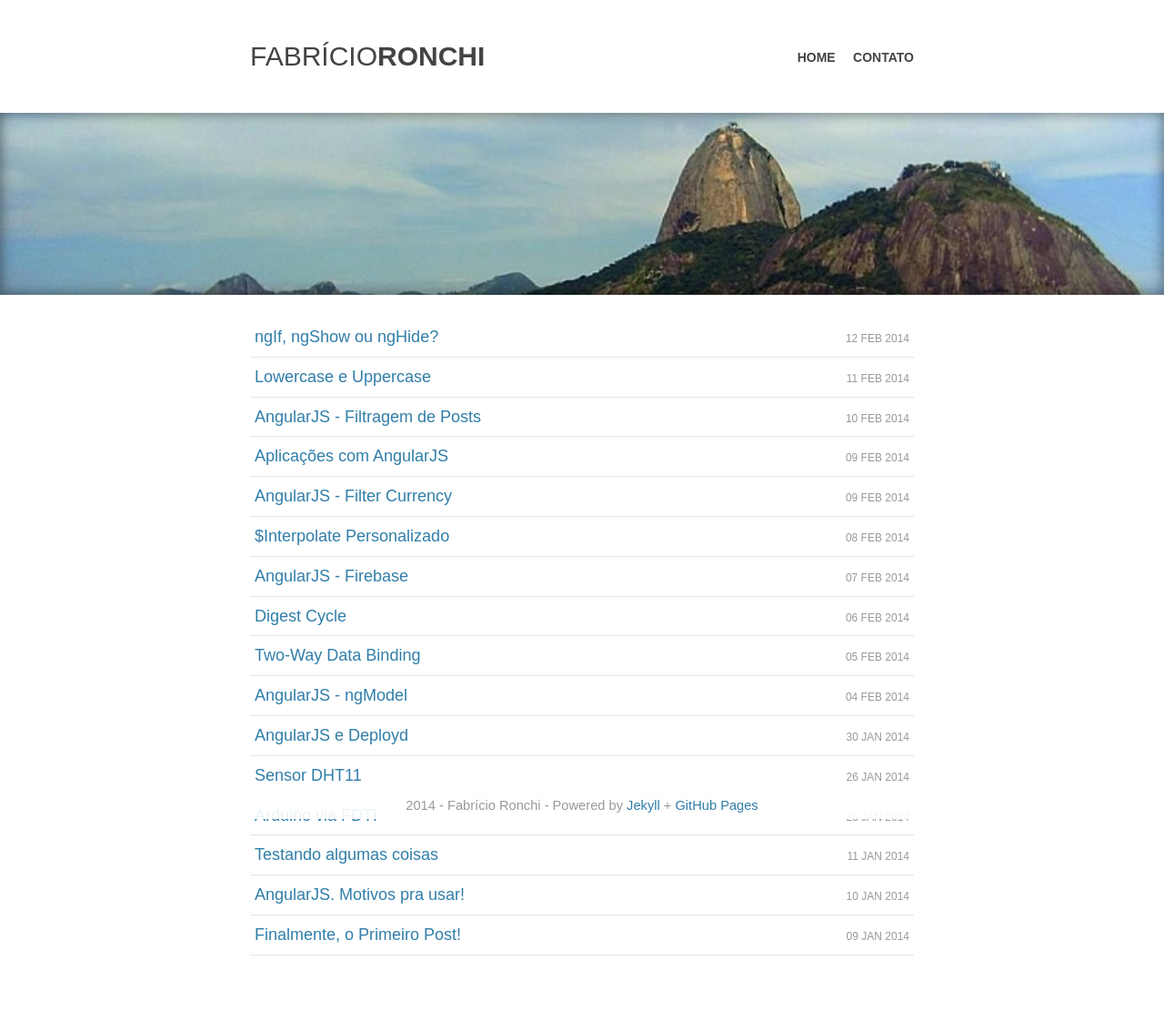
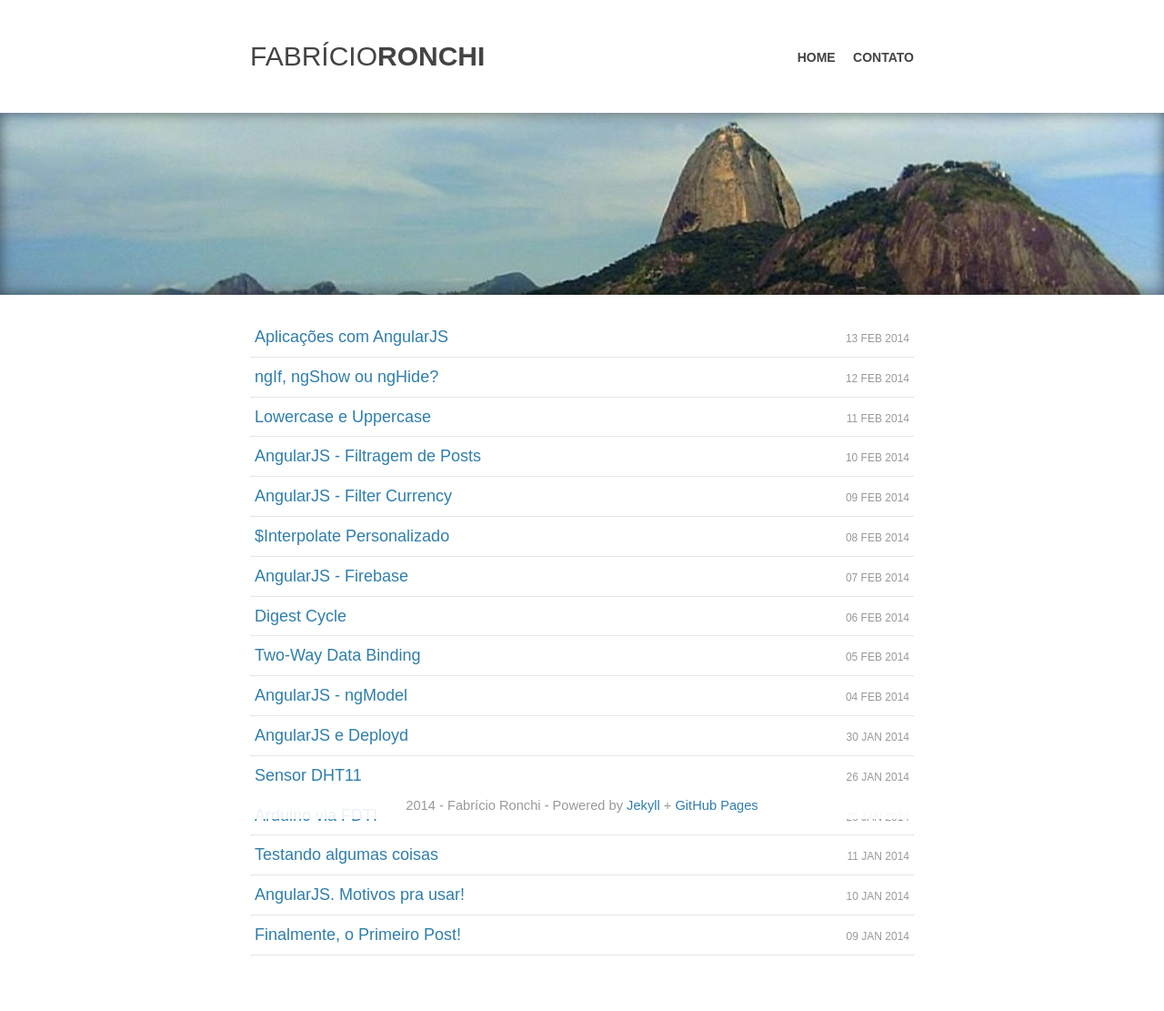
Before and after one commit to fabriciomrkonell/fabriciomrkonell, a Jekyll site: the page built from index.html, in a window 1280 px wide. Shown: the whole page at 91% size. Built offline with Jekyll 4.4.1, drawn with Linux system fonts in a browser that asks for light colours; some web fonts are replaced; Markdown is read by kramdown in place of the engine named in the settings.

Commit message:
Correção

```diff
--- a/_posts/2014-02-13-exemplos-angularjs.markdown
+++ b/_posts/2014-02-13-exemplos-angularjs.markdown
@@ -1,14 +1,14 @@
 ---
 layout: post
 title:  "Aplicações com AngularJS"
-date:   2014-02-09 13:00:00
+date:   2014-02-13 13:00:00
 categories: Blog
 ---
 
 <h3>Aplicações com AngularJS</h3>
 Hoje estou meio sem tempo, então segue alguns exemplos de aplicações que usam AngularJS.
 
-<a href="http://builtwith.angularjs.org/">Aplicações com AngularJS</a>
+<a href="http://builtwith.angularjs.org/" target="_blank">Aplicações com AngularJS</a>
 
 Até a próxima.
 
```
